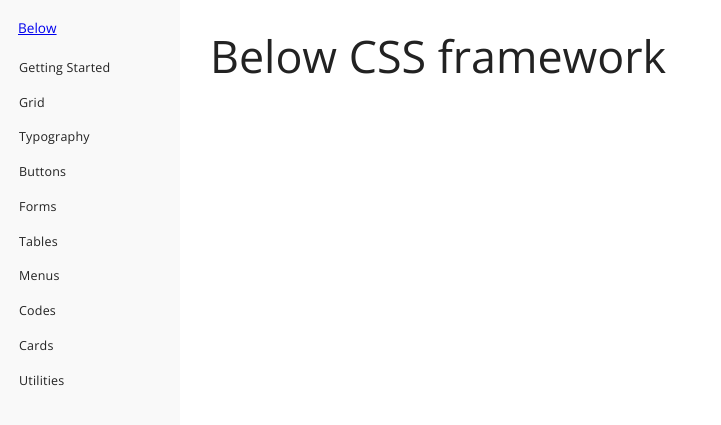
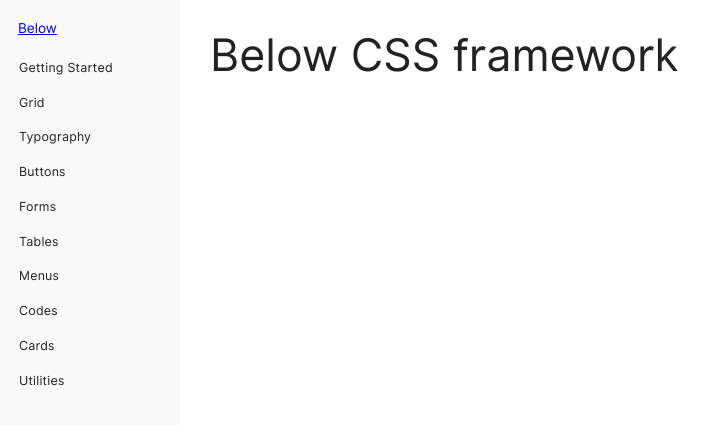
Before and after one commit to innusource/below, a Jekyll site: the page built from index.html, in a window 1280 px wide and 900 px high. Shown: the top 425 px of the window, without its empty margins (0-721 px from the left). Built offline with Jekyll 4.4.1, drawn with Linux system fonts in a browser that asks for light colours; some web fonts are replaced.

Commit message:
inter ui font

```diff
--- a/_includes/head.html
+++ b/_includes/head.html
@@ -1,4 +1,4 @@
 <title>{{ site.title }}</title>
 <link rel="stylesheet" href="{{ site.url }}/assets/css/below.css">
 <link rel="stylesheet" href="{{ site.url }}/assets/css/docs.css">
-<link href="https://fonts.googleapis.com/css?family=Open+Sans:300,400,600,700|Lekton" rel="stylesheet">
+<link rel="stylesheet" href="{{ site.url }}/assets/fonts/inter-ui.css">
--- a/_sass/below/base.scss
+++ b/_sass/below/base.scss
@@ -24,7 +24,7 @@
   padding: 0;
   margin: 0;
   font-size: 0.85rem;
-  font-family: 'Open Sans',sans-serif;
+  font-family: 'Inter UI', sans-serif;
   color: #222;
   line-height: 1.5;
 }
```
